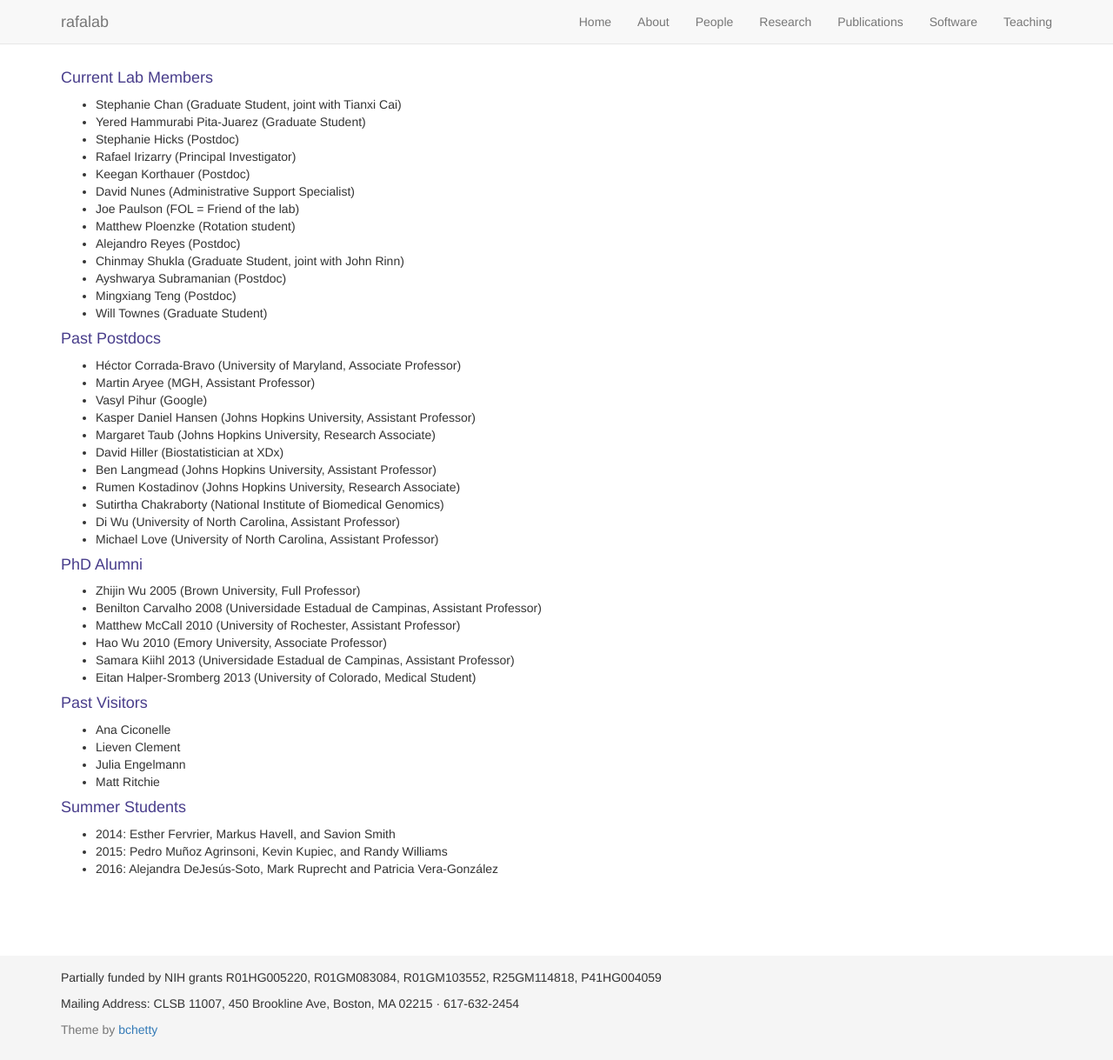
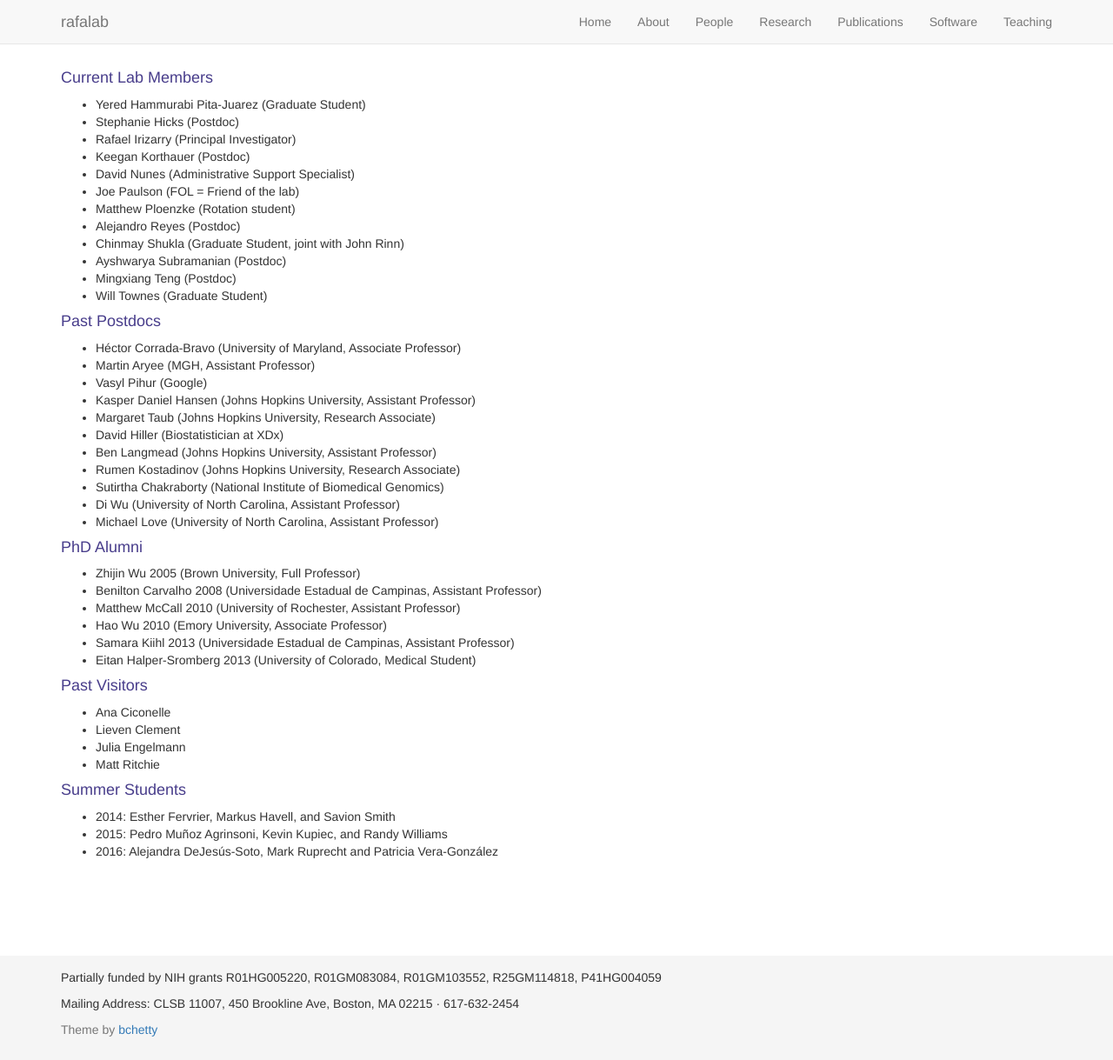
Before and after one commit to rafalab/rafalab.github.io, a Jekyll site: the page built from pages/people.md, in a window 1280 px wide and 1219 px high. Shown: the whole window at 87% size. Built offline with Jekyll 4.4.1, drawn with Linux system fonts in a browser that asks for light colours; nearby versions of some CDN libraries.

Commit message:
adding paper and updating lab members

```diff
--- a/pages/people.md
+++ b/pages/people.md
@@ -5,7 +5,6 @@ title: people
 
 #### Current Lab Members
 
-- Stephanie Chan (Graduate Student, joint with Tianxi Cai)
 - Yered Hammurabi Pita-Juarez (Graduate Student)
 - Stephanie Hicks (Postdoc)
 - Rafael Irizarry (Principal Investigator)
```
Also changed, not shown: pages/publications.md (+1 -0 lines).
